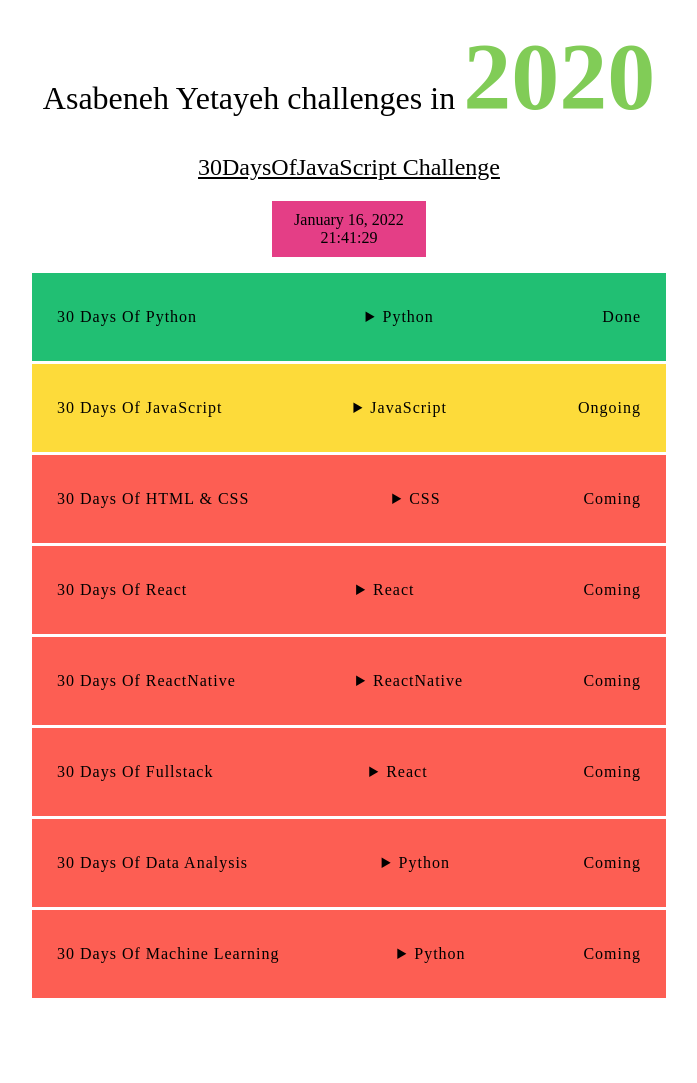
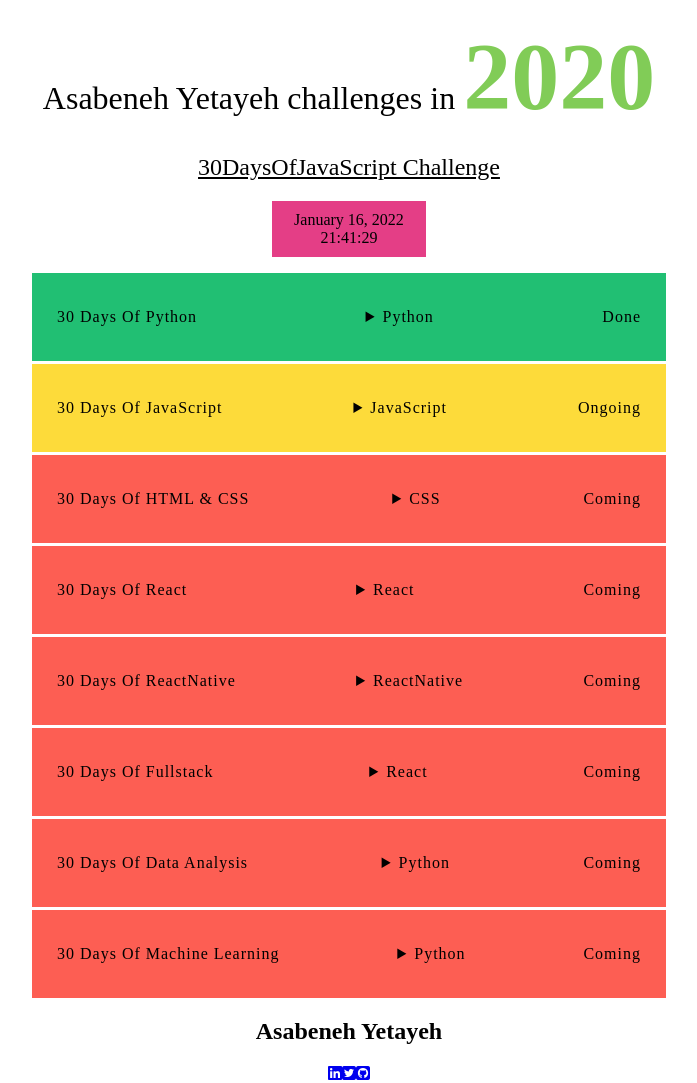
Before and after one commit to Tituz175/30-days-of-Js, a plain HTML site: page DOM mini project 4 (Challenge Info)/index.html in a window 1280 px wide. Shown: the whole page, without its empty margins (291-988 px from the left). Before the commit the page ends 1014 px from the top, so only its background shows below. Drawn offline with Linux system fonts and the light colour scheme.

Commit message:
author's name  and social links added.

```diff
--- a/DOM mini project 4 (Challenge Info)/challenges_info.js
+++ b/DOM mini project 4 (Challenge Info)/challenges_info.js
@@ -60,7 +60,7 @@ const asabenehChallenges2020 = {
       {
         social: "LinkedIn",
         url: "https://www.linkedin.com/in/asabeneh/",
-        fontawesomeIcon: '<i class="fab fa-linkedin">',
+        fontawesomeIcon: '<i class="fab fa-linkedin"></i>',
       },
       {
         social: "Twitter",
--- a/DOM mini project 4 (Challenge Info)/index.html
+++ b/DOM mini project 4 (Challenge Info)/index.html
@@ -5,11 +5,13 @@
     <meta charset="UTF-8">
     <meta http-equiv="X-UA-Compatible" content="IE=edge">
     <meta name="viewport" content="width=device-width, initial-scale=1.0">
+    <script src="https://kit.fontawesome.com/e2f8082b5f.js" crossorigin="anonymous"></script>
     <title>30DaysOfJavaScript:22 Day: Challenge Info</title>
 </head>
 
 <body>
     <div class="wrapper">
+        <a href=""><i></i></a>
 
     </div>
 
--- a/DOM mini project 4 (Challenge Info)/index.js
+++ b/DOM mini project 4 (Challenge Info)/index.js
@@ -5,6 +5,12 @@ const subTitle = document.createElement("h2");
 const date = document.createElement("p");
 const listContainer = document.createElement("div");
 const challenges = asabenehChallenges2020.challenges;
+const authorFirstname = asabenehChallenges2020.author.firstName;
+const authorLastname = asabenehChallenges2020.author.lastName;
+const authorTitles = asabenehChallenges2020.author.titles;
+const authorSkills = asabenehChallenges2020.author.skills;
+const authorQualifications = asabenehChallenges2020.author.qualifications;
+const authorSociallinks = asabenehChallenges2020.author.socialLinks;
 
 let colorGenrator = () => {
   let source = "1234567890abcdef";
@@ -56,7 +62,7 @@ const showDateTime = () => {
 };
 
 document.body.style.fontFamily = "Montserrat";
-document.body.style.textAlign = "center";
+// document.body.style.textAlign = "center";
 document.body.style.padding = "0";
 document.body.style.margin = "0";
 
@@ -108,8 +114,8 @@ challenges.forEach((challenge) => {
     if (i == 0) {
       let firstTopic = document.createElement("summary");
       firstTopic.innerHTML = topic;
-      firstTopic.style.margin = "10px auto"
-      firstTopic.style.textAlign = "left"
+      firstTopic.style.margin = "10px auto";
+      firstTopic.style.textAlign = "left";
       challengeTopics.appendChild(firstTopic);
     } else if (i != 0) {
       let otherTopic = document.createElement("p");
@@ -136,7 +142,33 @@ challenges.forEach((challenge) => {
   listContainer.appendChild(challengeContainer);
 });
 
+let authorName = document.createElement("h2");
+authorName.style.fontWeight = "600";
+authorName.textContent = `${authorFirstname} ${authorLastname}`;
+
+let socialContainer = document.createElement("div");
+socialContainer.style.display = "flex";
+socialContainer.style.justifyContent = "center";
+
+authorSociallinks.forEach((social) => {
+  let socialAnchor = document.createElement("a");
+  socialAnchor.setAttribute("href", social.url);
+  socialAnchor.setAttribute("_target", "blank");
+  let socialIcon = document.createElement("i");
+//   socialIcon.innerHTML = social.fontawesomeIcon
+//   socialIcon.innerHTML = social.fontawesomeIcon
+//   socialIcon.setAttribute("class", `${social.fontawesomeIcon.slice(11, -2)}`);
+//   socialAnchor.appendChild(socialIcon)
+socialAnchor.innerHTML = social.fontawesomeIcon
+  socialContainer.appendChild(socialAnchor)
+  console.log(`${social.fontawesomeIcon}`)
+});
+
+wrapper.style.textAlign = "center";
+
 wrapper.appendChild(title);
 wrapper.appendChild(subTitle);
 wrapper.appendChild(date);
 wrapper.appendChild(listContainer);
+wrapper.appendChild(authorName);
+wrapper.appendChild(socialContainer);
```
